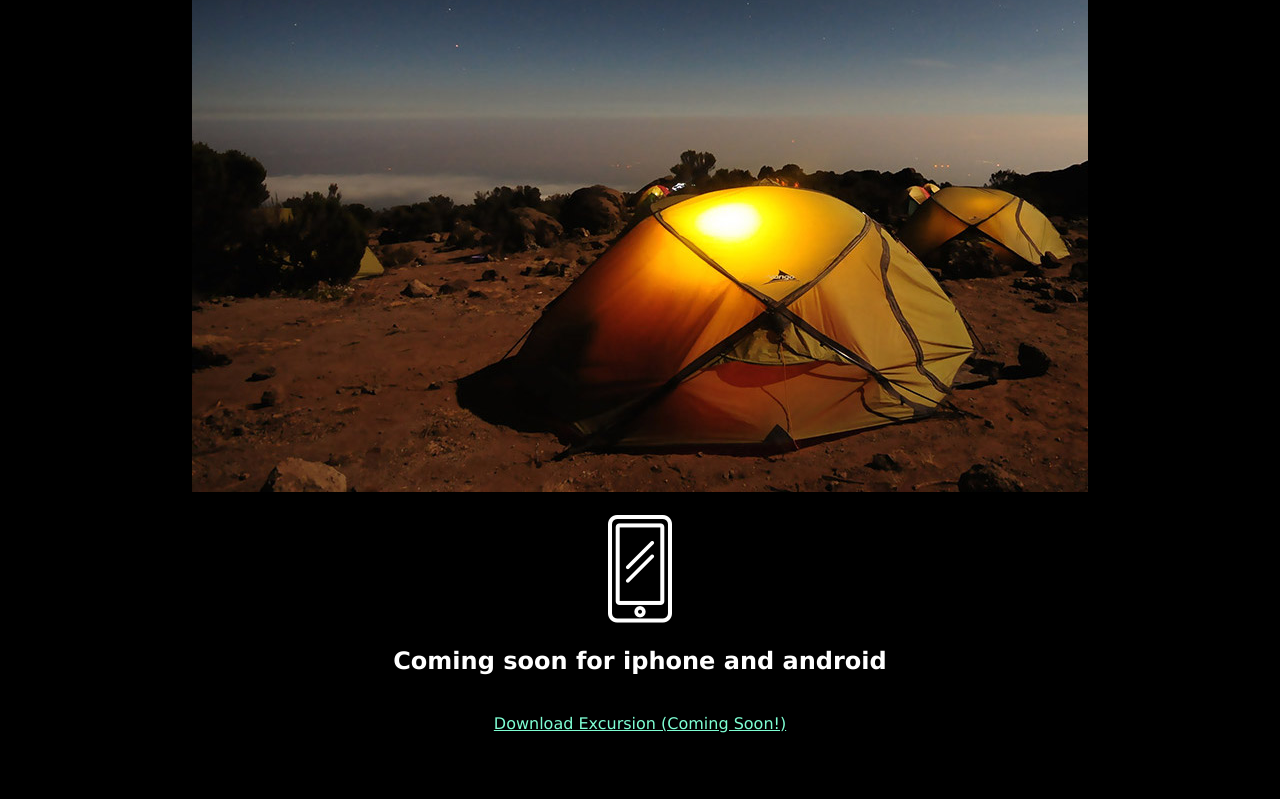
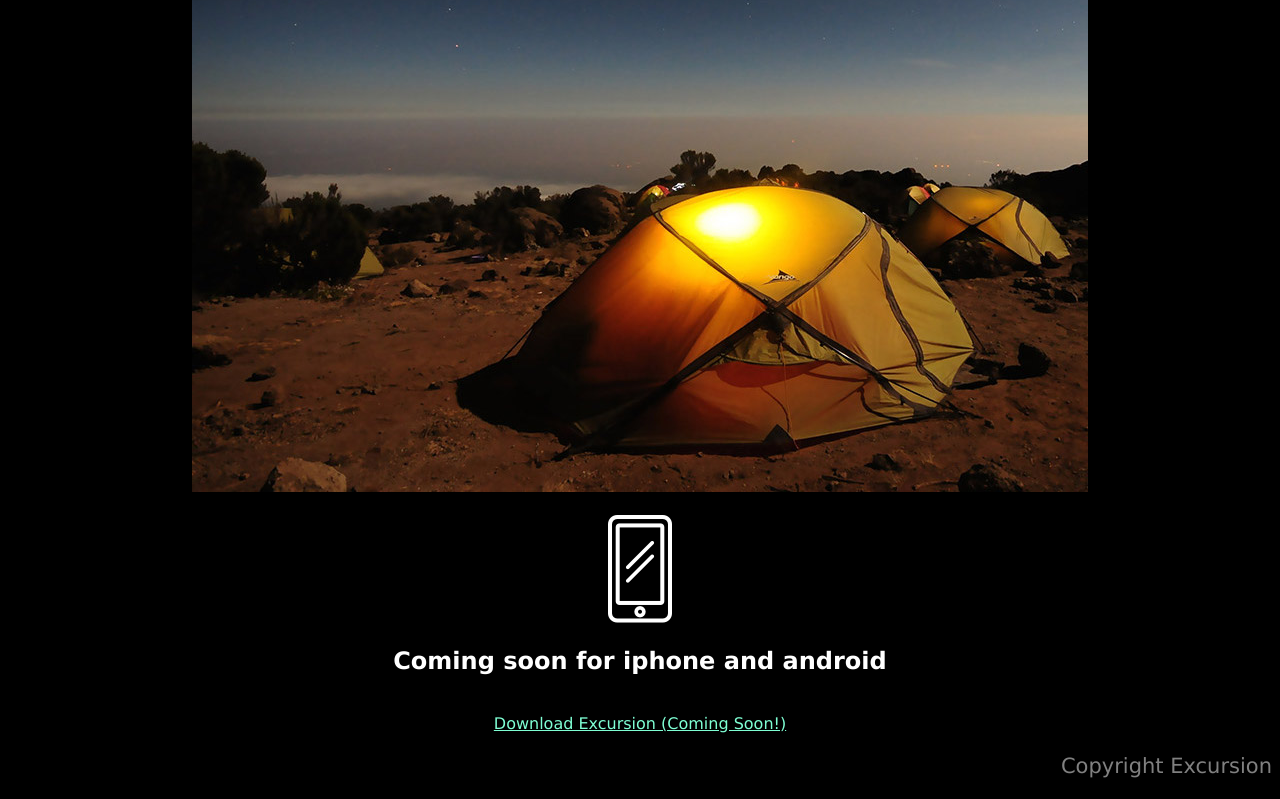
Before and after one commit to sbecerra666/excursion, a plain HTML site: page index.html in a window 1280 px wide. Shown: the part 441-1240 px from the top of the page. Before the commit the page ends 1182 px from the top, so only its background shows below. Drawn offline with Linux system fonts and the light colour scheme.

Commit message:
footer is ok now final.

```diff
--- a/index.html
+++ b/index.html
@@ -34,5 +34,9 @@
       <a class="download" href="#">Download Excursion (Coming Soon!)</a>
     </div>
 
+    <footer class="footer">
+      <p>Copyright Excursion</p>
+    </footer>
+
   </body>
 </html>
```
